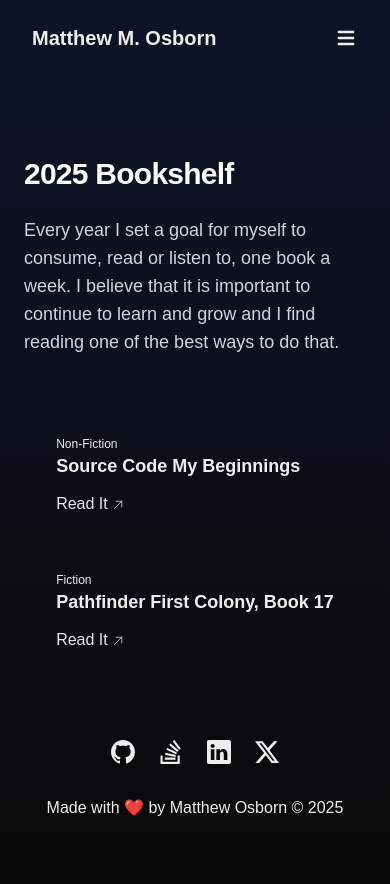
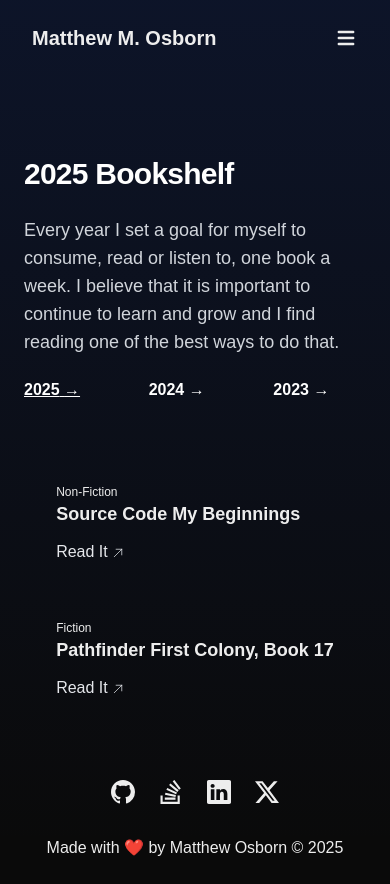
Before and after one commit to osbornm/osbornm.github.io, a Next.js app: page /bookshelf in a window 390 px wide. Before the commit the page ends 848 px from the top, so only its background shows below. Built offline with nearby package versions, Linux system fonts and the light colour scheme.

Commit message:
fix: bokshelf link layout

```diff
--- a/src/components/bookshelf/header.tsx
+++ b/src/components/bookshelf/header.tsx
@@ -29,14 +29,16 @@ const BookshelfHeader = ({ year }: { year: number }) => {
               Every year I set a goal for myself to consume, read or listen to, one book a week. I believe that it is important to continue to learn and grow and I find reading one of the best ways to do that.
             </p>
           </div>
-          <div className="hidden md:block mx-auto mt-5 max-w-2xl lg:mx-0 lg:max-w-none">
-            <div className="grid grid-cols-1 gap-x-8 gap-y-6 text-base/7 font-semibold text-white sm:grid-cols-2 md:flex lg:gap-x-10">
+          <div className="mx-auto mt-5 max-w-2xl lg:mx-0 lg:max-w-none">
+            <div className="grid grid-cols-3 gap-x-8 gap-y-6 text-base/7 font-semibold text-white md:flex lg:gap-x-10">
               {years.map((y) => (
                 <Link key={y} href={`/bookshelf/${y}`} className={`${year === y ? 'underline font-semibold' : ''} hover:underline`}>
                   {y} <span aria-hidden="true">&rarr;</span>
                 </Link>
               ))}
             </div>
+          </div>
+          <div className="hidden md:block mx-auto mt-5 max-w-2xl lg:mx-0 lg:max-w-none">
             <dl className=" grid grid-cols-1 gap-8 sm:mt-10 sm:grid-cols-4 lg:grid-cols-4">
               <div className="flex flex-col-reverse gap-1">
                 <dt className="text-base/7 text-gray-300">Total</dt>
```
